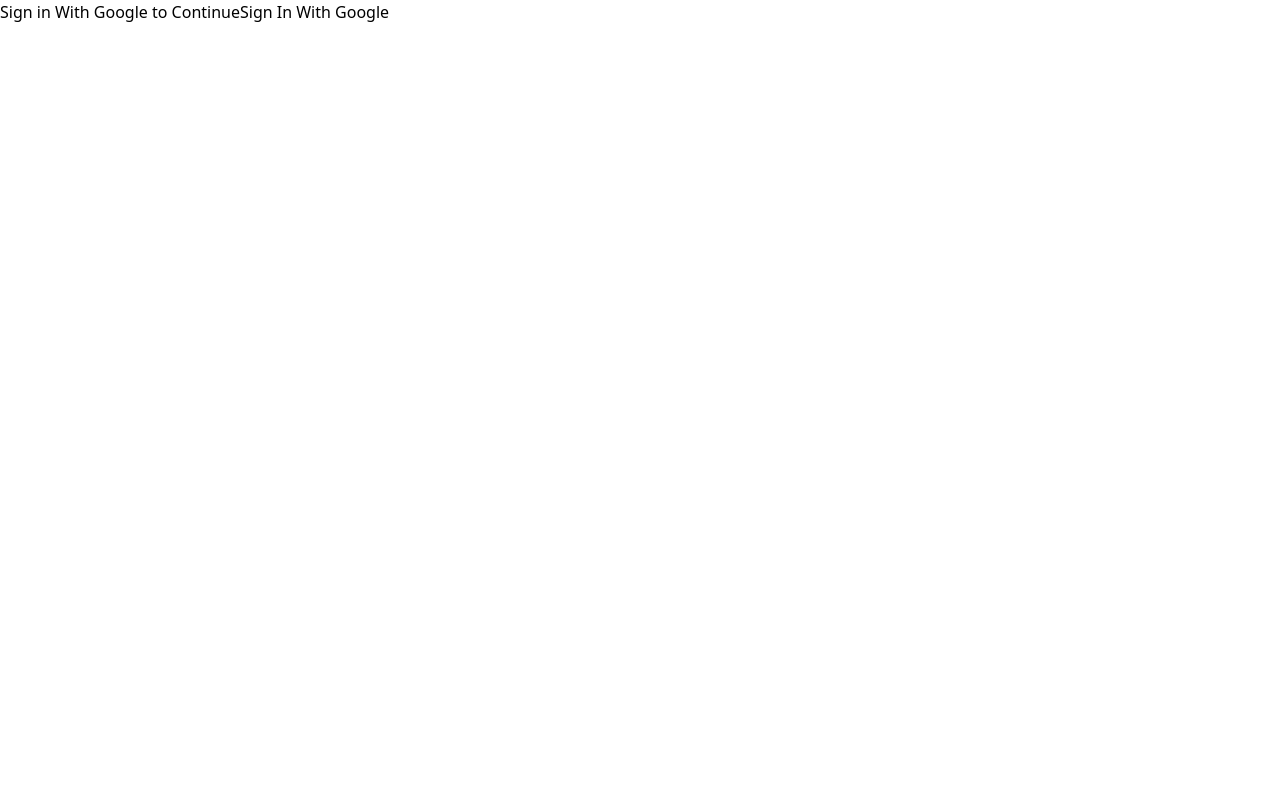
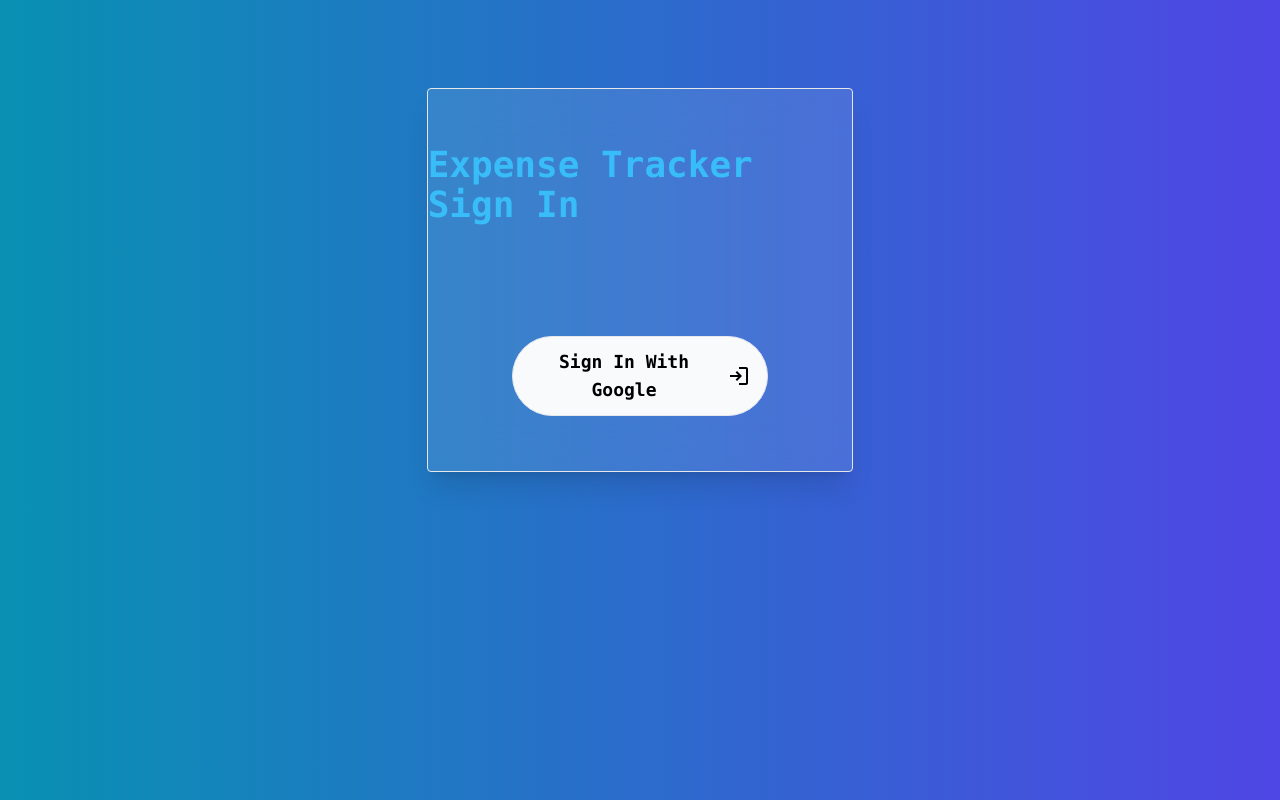
Before and after one commit to liamhowatt34/React-Firebase-Expense-Tracker, a React (Vite) app: page / in a window 1280 px wide. Built offline with nearby package versions, Linux system fonts and the light colour scheme; no server answers.

Commit message:
Added styles to the Auth component

```diff
--- a/index.html
+++ b/index.html
@@ -7,6 +7,10 @@
       type="image/svg+xml"
       href="/public/monthly-financial-report-rgb-color-600nw-1945339660.webp"
     />
+    <link
+      rel="stylesheet"
+      href="https://fonts.googleapis.com/css2?family=Material+Symbols+Outlined:opsz,wght,FILL,GRAD@20..48,100..700,0..1,-50..200"
+    />
     <meta name="viewport" content="width=device-width, initial-scale=1.0" />
     <title>Expense Tracker</title>
   </head>
--- a/src/pages/Auth.tsx
+++ b/src/pages/Auth.tsx
@@ -24,12 +24,19 @@
   }
 
   return (
-    <div className="flex w-full h-full">
-      <p>Sign in With Google to Continue</p>
-      <button className="" onClick={signInWithGoogle}>
-        {" "}
-        Sign In With Google
-      </button>
+    <div className="flex justify-center items-center h-screen bg-gradient-to-r from-cyan-600 to-indigo-600">
+      <div className="flex flex-col w-1/3 h-96 justify-around items-center font-bold font-mono border border-azure rounded mb-60 bg-white bg-opacity-10 backdrop-blur-xl shadow-xl">
+        <p className="text-4xl font-bold text-sky-400">
+          Expense Tracker Sign In
+        </p>
+        <button
+          className="flex justify-center items-center h-20 w-64 p-4 text-lg border border-azure rounded-full bg-slate-50 backdrop-opacity-80 hover:bg-opacity-50 hover:shadow-sm hover:shadow-white transition ease-in-out"
+          onClick={signInWithGoogle}
+        >
+          Sign In With Google
+          <span className="material-symbols-outlined ml-2">login</span>
+        </button>
+      </div>
     </div>
   );
 }
```
